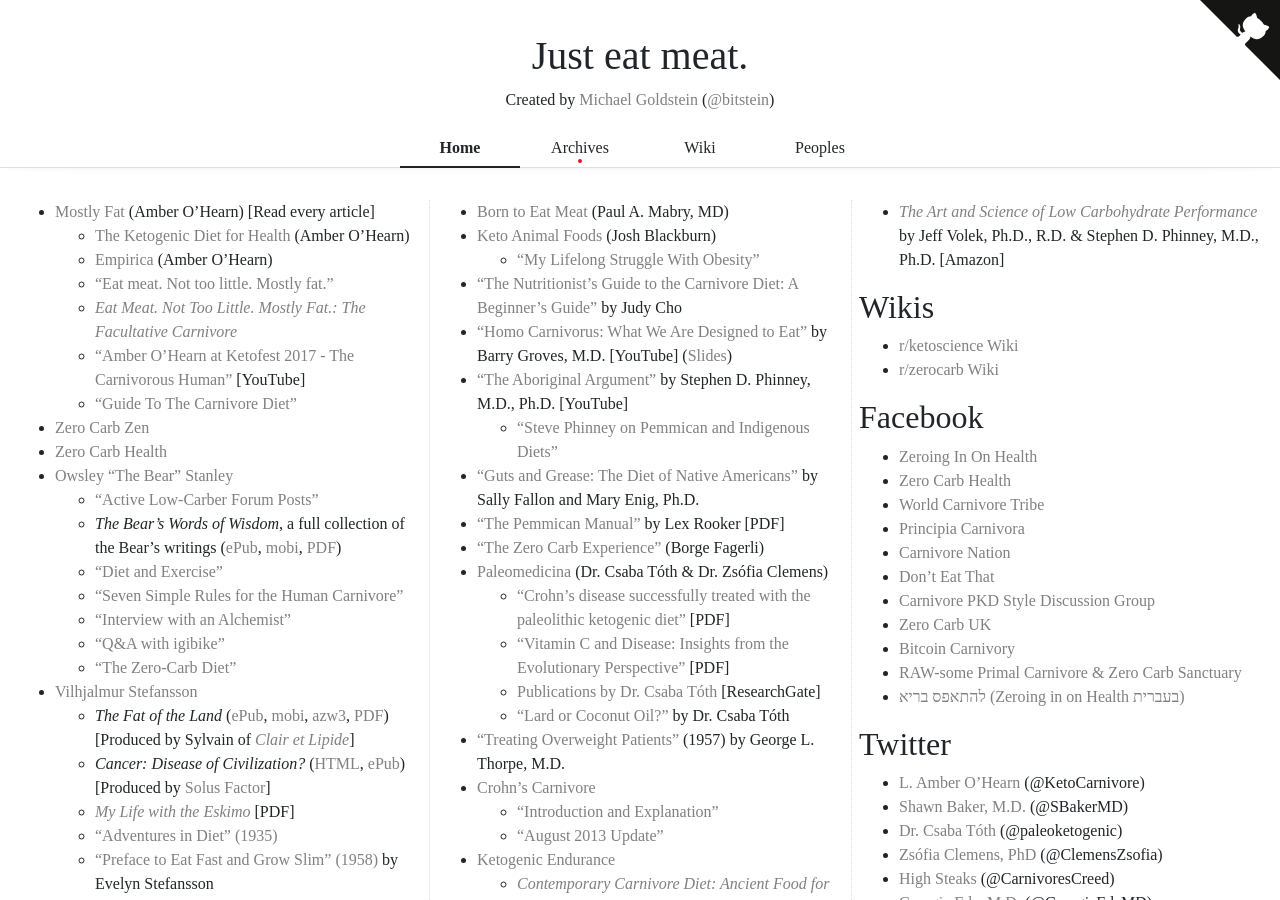
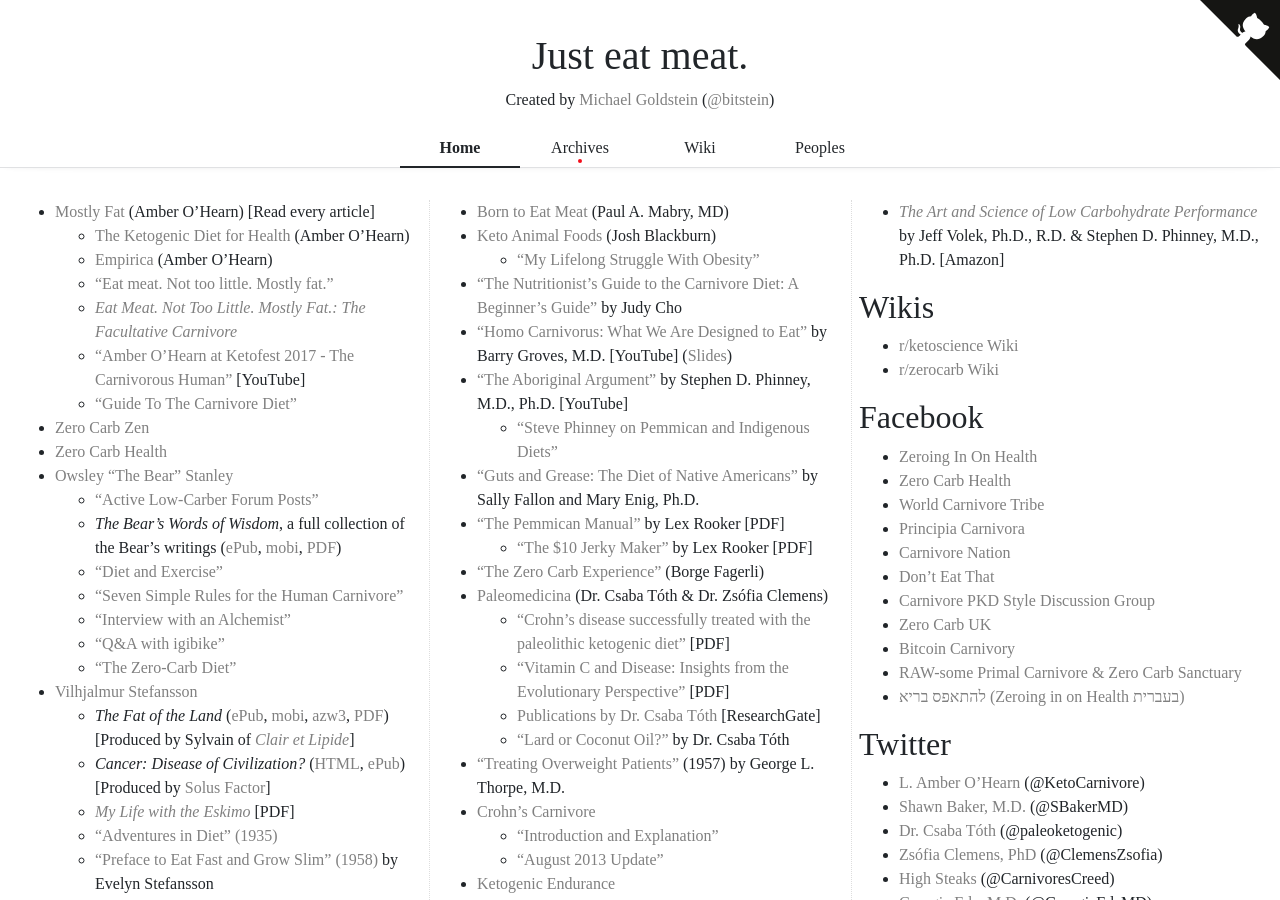
Before and after one commit to bitstein/justmeat.co, a Jekyll site: the page built from index.md, in a window 1280 px wide and 900 px high. Built offline with Jekyll 4.4.1, drawn with Linux system fonts in a browser that asks for light colours; nearby versions of some CDN libraries; some web fonts are replaced.

Commit message:
Add Lex Rooker jerky drier instructions

```diff
--- a/index.md
+++ b/index.md
@@ -81,6 +81,7 @@
     * [“Steve Phinney on Pemmican and Indigenous Diets”](http://www.meandmydiabetes.com/2010/03/23/steve-phinney-on-pemmican-and-indigenous-diets-will-become-public-in-2-weeks/)
 * [“Guts and Grease: The Diet of Native Americans”](https://www.westonaprice.org/health-topics/traditional-diets/guts-and-grease-the-diet-of-native-americans/) by Sally Fallon and Mary Enig, Ph.D.
 * [“The Pemmican Manual”](docs/the-pemmican-manual-lex-rooker.pdf) by Lex Rooker [PDF]
+  * [“The $10 Jerky Maker”](docs/the-10-dollar-jerky-maker-lex-rooker.pdf) by Lex Rooker [PDF]
 * [“The Zero Carb Experience”](https://borgefagerli.com/the-zero-carb-experience/) (Borge Fagerli)
 * [Paleomedicina](https://www.paleomedicina.com/en) (Dr. Csaba Tóth & Dr. Zsófia Clemens)
     * [“Crohn’s disease successfully treated with the paleolithic ketogenic diet”](docs/crohns-disease-successfully-treated-paleolithic-ketogenic-diet-csaba-toth-zsofia-clemens.pdf) [PDF]
```
Also changed, not shown: 1 other file.
